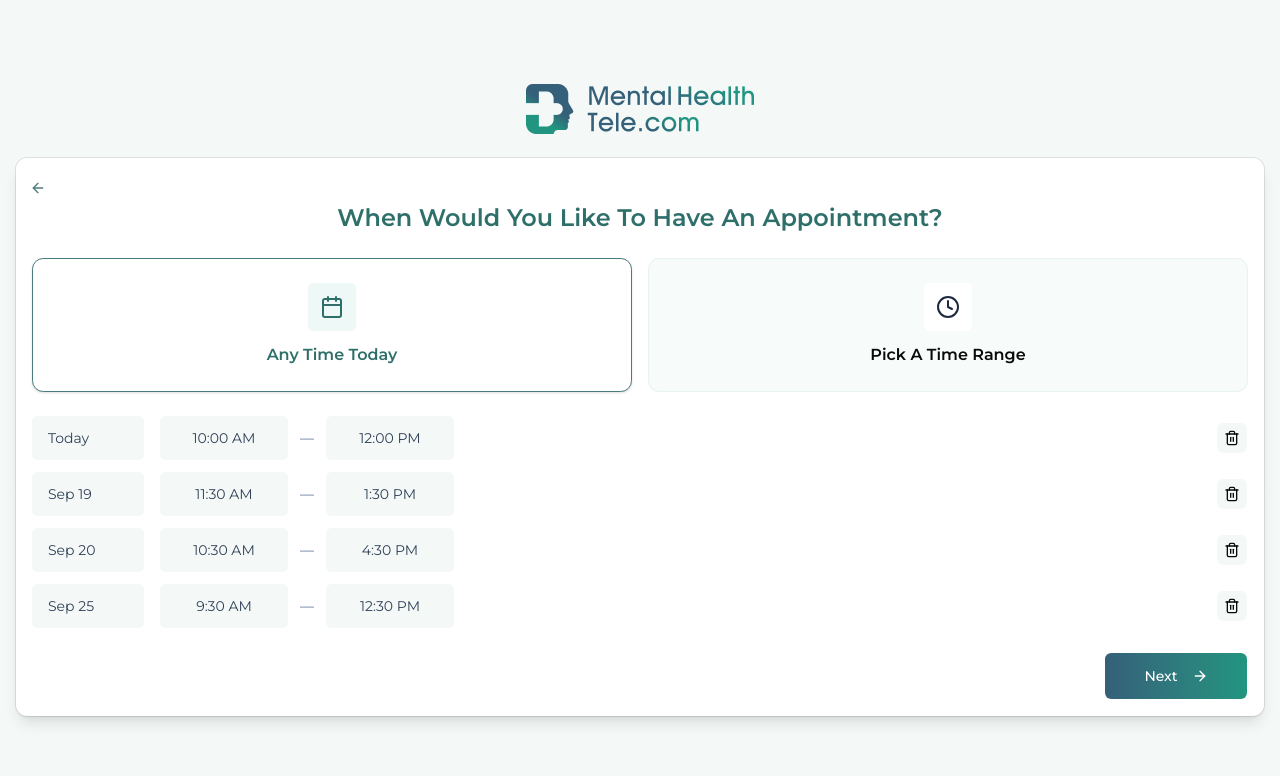
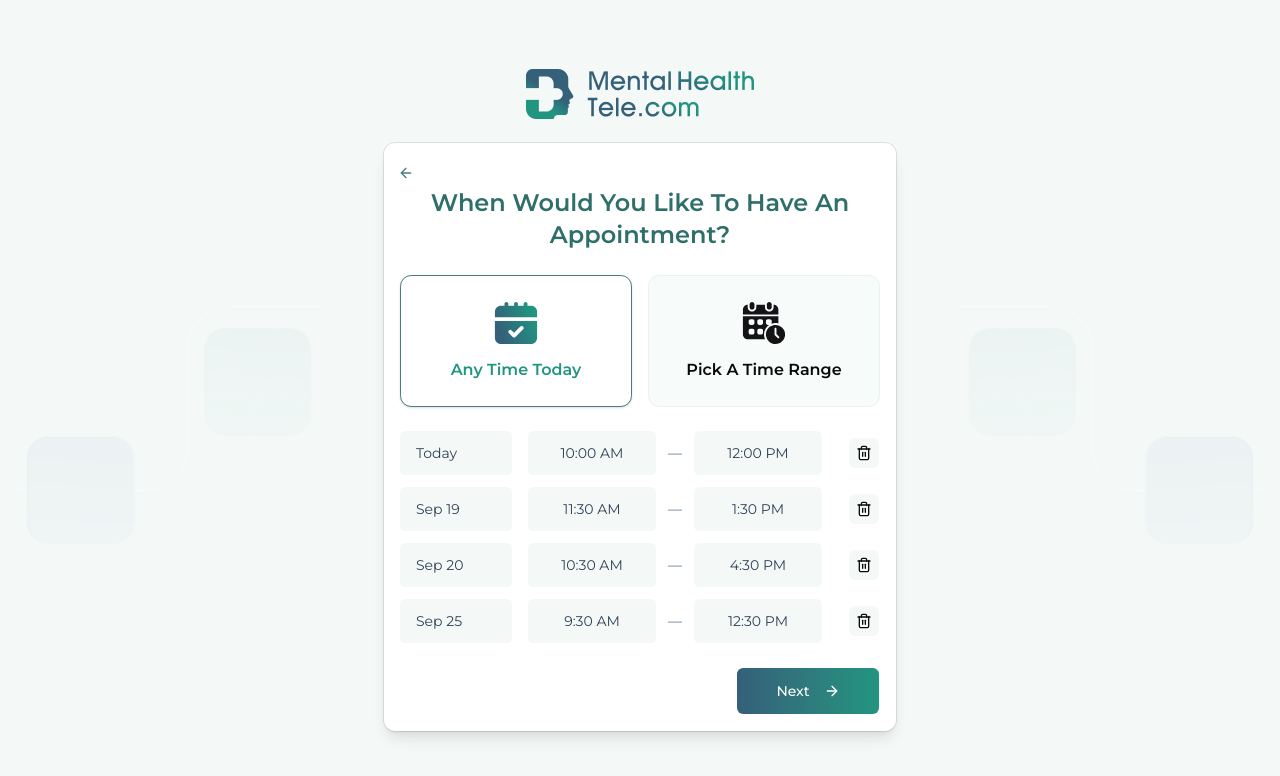
Before and after one commit to react6-flyweis/mental-health-tele, a Next.js app: page /appointment in a window 1280 px wide. Shown: the top 776 px of the page. Built offline with nearby package versions, Linux system fonts and the light colour scheme.

Commit message:
feat: enhance AppointmentPage with SVG icons and improved layout

```diff
--- a/app/(auth)/appointment/page.tsx
+++ b/app/(auth)/appointment/page.tsx
@@ -1,10 +1,14 @@
 "use client";
 
 import { useState } from "react";
-import { ArrowLeft, ArrowRight, Calendar, Clock, Trash2 } from "lucide-react";
+import { ArrowLeft, ArrowRight, Trash2 } from "lucide-react";
 import { Card, CardContent, CardHeader } from "@/components/ui/card";
 import { Button } from "@/components/ui/button";
 import { useRouter } from "next/navigation";
+
+import dateRangeIcon from "@/assets/icons/date-range.svg";
+import dateTodayIcon from "@/assets/icons/date-today.svg";
+import Image from "next/image";
 
 export default function AppointmentPage() {
   const router = useRouter();
@@ -23,7 +27,7 @@ export default function AppointmentPage() {
     setSlots((s) => s.filter((x) => x.id !== id));
 
   return (
-    <Card className="shadow-lg gap-0">
+    <Card className="shadow-lg gap-0 max-w-lg mx-auto">
       <CardHeader className="border-b-0">
         <Button
           variant="ghost"
@@ -52,10 +56,8 @@ export default function AppointmentPage() {
                 : "border-[#E6F3F1] bg-[#f7fbfa] hover:shadow-sm"
             }`}
           >
-            <div className="p-3 rounded-md bg-[#eef8f6] mb-3">
-              <Calendar className="h-6 w-6 text-[#2F6F6A]" />
-            </div>
-            <div className="font-semibold text-base text-[#2F6F6A]">
+            <Image src={dateTodayIcon} alt="Any Time Today" className="mb-3" />
+            <div className="font-semibold text-base text-primary">
               Any Time Today
             </div>
           </div>
@@ -69,9 +71,11 @@ export default function AppointmentPage() {
                 : "border-[#E6F3F1] bg-[#f7fbfa] hover:shadow-sm"
             }`}
           >
-            <div className="p-3 rounded-md bg-white mb-3">
-              <Clock className="h-6 w-6 text-slate-800" />
-            </div>
+            <Image
+              src={dateRangeIcon}
+              alt="Pick A Time Range"
+              className="mb-3"
+            />
             <div className="font-semibold text-base">Pick A Time Range</div>
           </div>
         </div>
```
